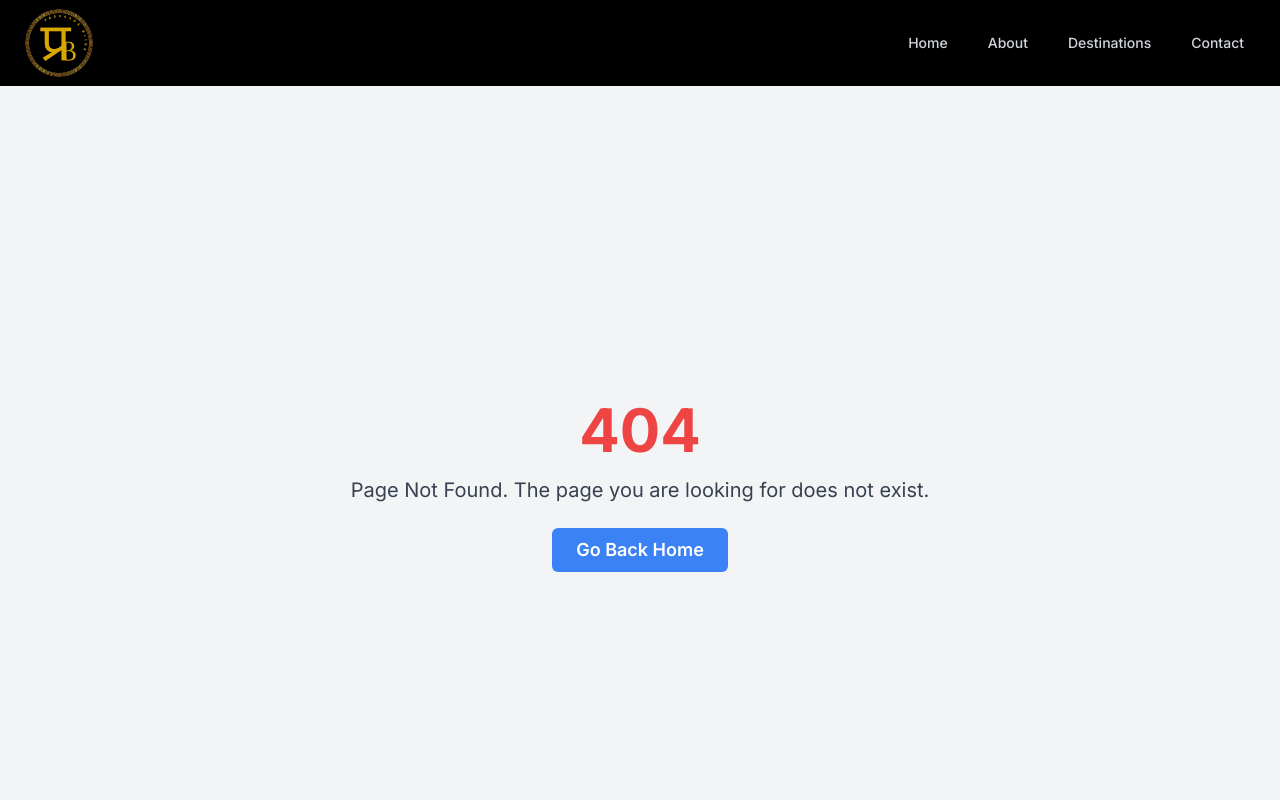
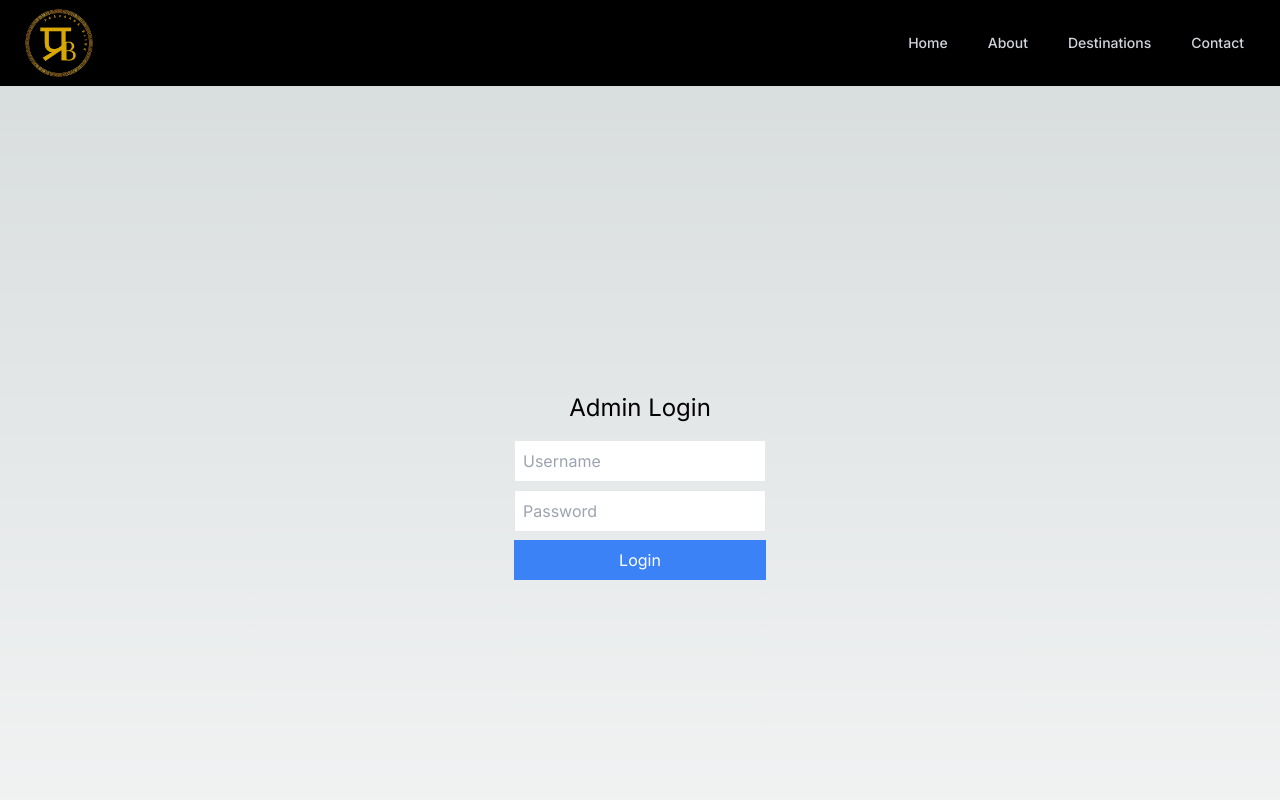
Before and after one commit to ritikchauhan09/pravaasa, a Next.js app: page /admin in a window 1280 px wide. Before the commit this address had no page. Shown: the top 800 px of the page. Built offline with nearby package versions, Linux system fonts and the light colour scheme.

Commit message:
admin pannel changes

```diff
--- /dev/null
+++ b/src/app/admin/login/page.js
@@ -0,0 +1,38 @@
+"use client";
+
+import { useState } from "react";
+import { useRouter } from "next/navigation";
+
+export default function AdminLogin() {
+  const [username, setUsername] = useState("");
+  const [password, setPassword] = useState("");
+  const [error, setError] = useState("");
+  const router = useRouter();
+
+  const handleLogin = async (e) => {
+    e.preventDefault();
+    const res = await fetch("/api/admin/auth", {
+      method: "POST",
+      headers: { "Content-Type": "application/json" },
+      body: JSON.stringify({ username, password }),
+    });
+
+    if (res.ok) {
+      router.push("/admin");
+    } else {
+      setError("Invalid credentials!");
+    }
+  };
+
+  return (
+    <div className="flex flex-col items-center justify-center h-screen">
+      <h1 className="text-2xl mb-4">Admin Login</h1>
+      <form onSubmit={handleLogin} className="flex flex-col">
+        <input className="border p-2 mb-2" type="text" placeholder="Username" value={username} onChange={(e) => setUsername(e.target.value)} required />
+        <input className="border p-2 mb-2" type="password" placeholder="Password" value={password} onChange={(e) => setPassword(e.target.value)} required />
+        {error && <p className="text-red-500">{error}</p>}
+        <button className="bg-blue-500 text-white px-4 py-2" type="submit">Login</button>
+      </form>
+    </div>
+  );
+}
--- /dev/null
+++ b/src/app/admin/page.js
@@ -0,0 +1,14 @@
+"use client";
+
+import { useRouter } from "next/navigation";
+import AdminLoginForm from "../../components/AdminLoginForm";
+
+export default function AdminLoginPage() {
+  const router = useRouter();
+
+  const handleLoginSuccess = () => {
+    router.push("/admin"); // Redirect to admin dashboard after login
+  };
+
+  return <AdminLoginForm onLogin={handleLoginSuccess} />;
+}
--- /dev/null
+++ b/src/components/AdminLoginForm.js
@@ -0,0 +1,52 @@
+"use client";
+
+import { useState } from "react";
+
+export default function AdminLoginForm({ onLogin }) {
+  const [username, setUsername] = useState("");
+  const [password, setPassword] = useState("");
+  const [error, setError] = useState("");
+
+  const handleSubmit = async (e) => {
+    e.preventDefault();
+    const res = await fetch("/api/admin/auth", {
+      method: "POST",
+      headers: { "Content-Type": "application/json" },
+      body: JSON.stringify({ username, password }),
+    });
+
+    if (res.ok) {
+      onLogin();
+    } else {
+      setError("Invalid credentials!");
+    }
+  };
+
+  return (
+    <div className="flex flex-col items-center justify-center h-screen">
+      <h1 className="text-2xl mb-4">Admin Login</h1>
+      <form onSubmit={handleSubmit} className="flex flex-col">
+        <input
+          className="border p-2 mb-2"
+          type="text"
+          placeholder="Username"
+          value={username}
+          onChange={(e) => setUsername(e.target.value)}
+          required
+        />
+        <input
+          className="border p-2 mb-2"
+          type="password"
+          placeholder="Password"
+          value={password}
+          onChange={(e) => setPassword(e.target.value)}
+          required
+        />
+        {error && <p className="text-red-500">{error}</p>}
+        <button className="bg-blue-500 text-white px-4 py-2" type="submit">
+          Login
+        </button>
+      </form>
+    </div>
+  );
+}
```
Also changed, not shown: Pages/admin/auth.js (added, +17 -0 lines), Pages/api/fetch.js (added, +10 -0 lines), 1 other file (tests, documents, lock files or other folders).
